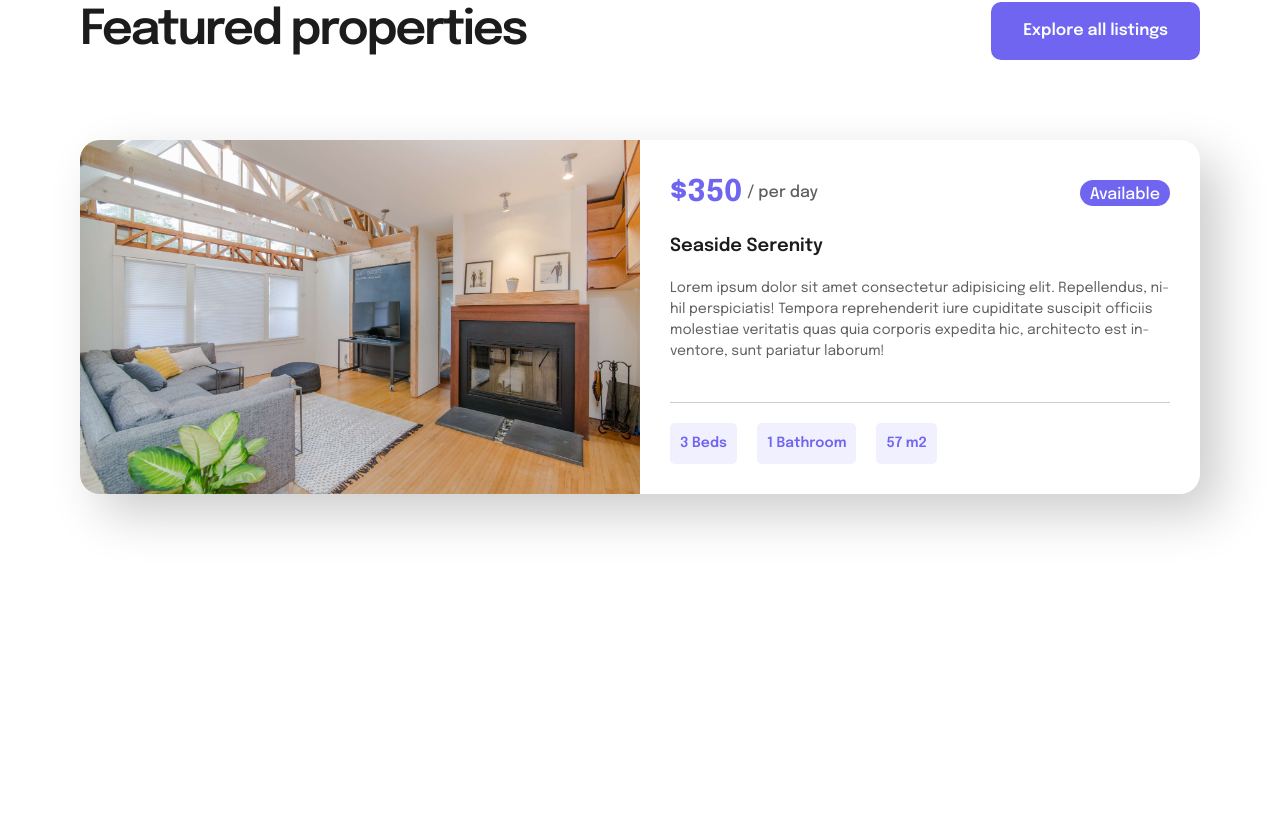
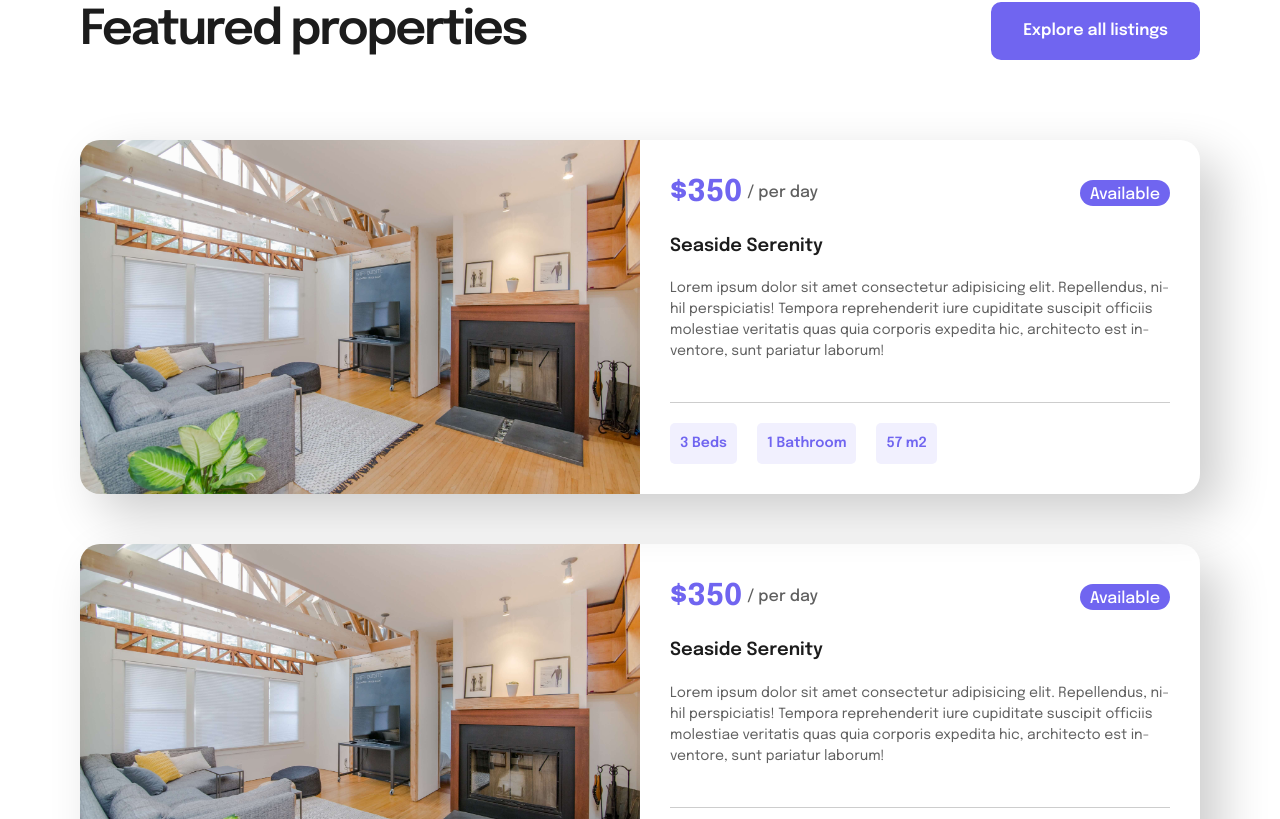
Before and after one commit to ChristianWare/Case-Study-One, a Next.js app: page / in a window 1280 px wide. Shown: the part 1181-2000 px from the top of the page. Before the commit the page ends 1825 px from the top, so only its background shows below. Built offline with nearby package versions, Linux system fonts and the light colour scheme.

Commit message:
Featured section done

```diff
--- a/src/components/Button/Button.module.css
+++ b/src/components/Button/Button.module.css
@@ -11,7 +11,7 @@
   background-color: var(--white);
   width: 100%;
   height: 98%;
-  border-radius: 3px;
+  border-radius: 10px;
   z-index: -1;
 }
 
--- a/src/components/Featured/Featured.module.css
+++ b/src/components/Featured/Featured.module.css
@@ -4,3 +4,11 @@
   justify-content: space-between;
   margin-bottom: 8rem;
 }
+
+.bottom {
+  display: flex;
+  flex-direction: column;
+  align-items: center;
+  justify-content: center;
+  gap: 5rem;
+}
--- a/src/components/Featured/Featured.tsx
+++ b/src/components/Featured/Featured.tsx
@@ -17,6 +17,7 @@ const Featured = () => {
           </div>
           <div className={styles.bottom}>
             <PropPreview />
+            <PropPreview />
           </div>
         </div>
       </ContentPadding>
--- a/src/components/PropPreview/PropPreview.module.css
+++ b/src/components/PropPreview/PropPreview.module.css
@@ -96,3 +96,29 @@
   border-radius: 5px;
   margin-top: 2rem;
 }
+
+@media screen and (max-width: 968px) {
+  .container {
+    grid-template-columns: repeat(1, 1fr);
+  }
+
+  .imgContainer {
+    height: 350px;
+  }
+
+  .img {
+    border-top-right-radius: 20px;
+    border-bottom-left-radius: 0px;
+  }
+}
+
+@media screen and (max-width: 768px) {
+  .imgContainer {
+    height: 300px;
+  }
+}
+@media screen and (max-width: 768px) {
+  .imgContainer {
+    height: 300px;
+  }
+}
```
